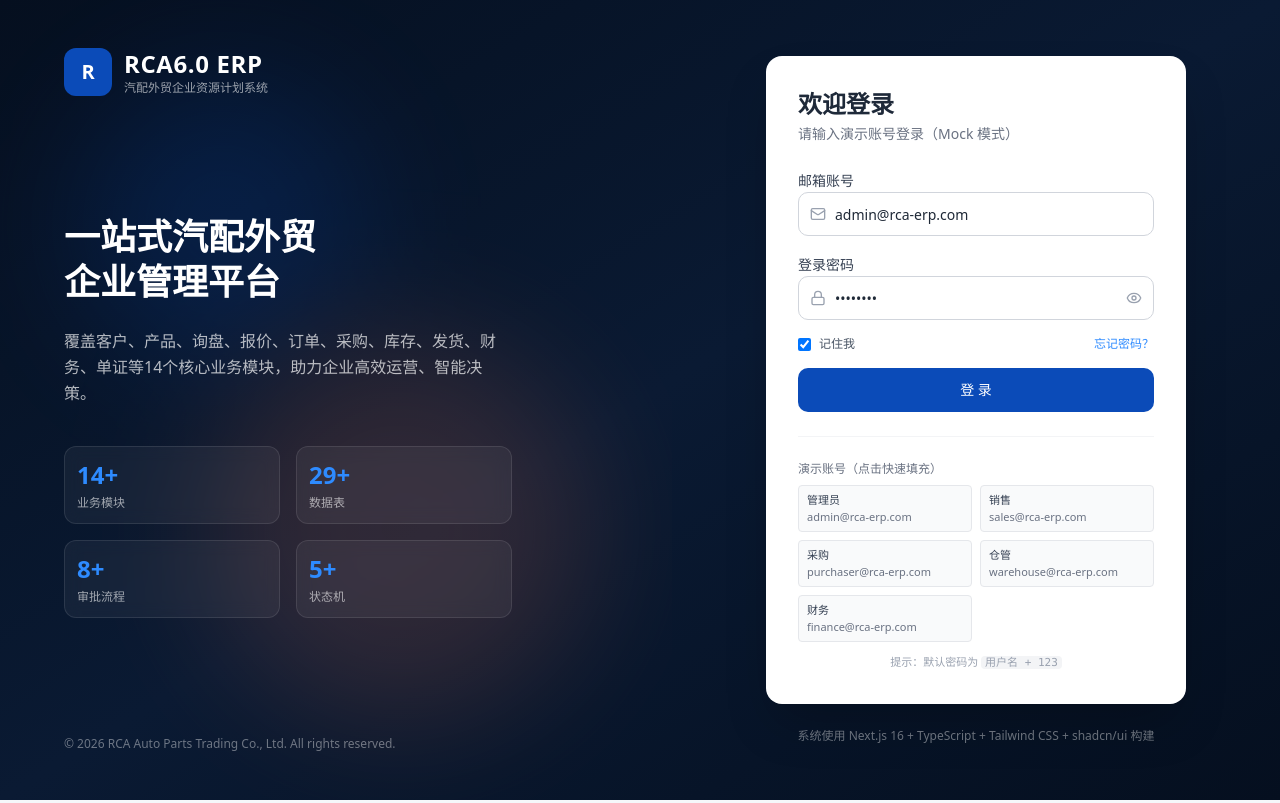
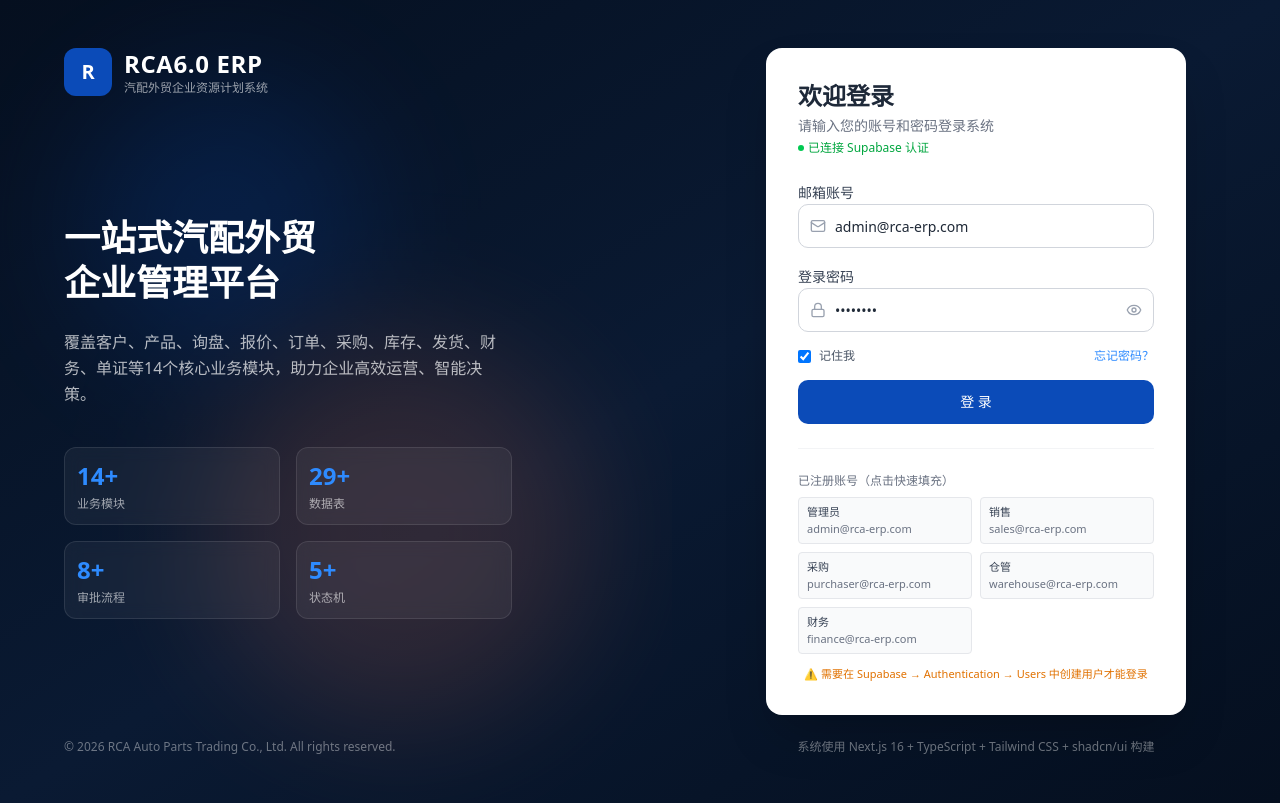
Before and after one commit to aazr8849-ship-it/rca-erp, a Next.js app: page /login in a window 1280 px wide. Built offline with nearby package versions, Linux system fonts and the light colour scheme; no server answers.

Commit message:
fix: 硬编码Supabase配置解决环境变量未注入问题
- EntitySelector直接用fetch调用Supabase REST API
- supabase/client.ts添加后备URL和key
- useSupabase函数总是返回true
- 确保构建产物里始终有Supabase连接能力

```diff
--- a/src/app/(dashboard)/customers/[id]/page.tsx
+++ b/src/app/(dashboard)/customers/[id]/page.tsx
@@ -16,9 +16,7 @@ import { fetchCustomerById } from "@/lib/api/customers";
 import type { Inquiry, Order, Quotation } from "@/lib/types";
 
 const useSupabase = () => {
-  const url = process.env.NEXT_PUBLIC_SUPABASE_URL;
-  const key = process.env.NEXT_PUBLIC_SUPABASE_ANON_KEY;
-  return !!(url && key && !key.includes("REPLACE_WITH") && url.startsWith("https://") && (key.startsWith("sb_publishable_") || key.startsWith("eyJ")) && key.length > 30);
+  return true; // 总是启用Supabase（有fallback配置）
 };
 
 export default function CustomerDetailPage({ params }: { params: Promise<{ id: string }> }) {
--- a/src/app/(dashboard)/customers/page.tsx
+++ b/src/app/(dashboard)/customers/page.tsx
@@ -31,10 +31,7 @@ import {
 
 // 检测是否配置了 Supabase
 const useSupabase = () => {
-  const url = process.env.NEXT_PUBLIC_SUPABASE_URL;
-  const key = process.env.NEXT_PUBLIC_SUPABASE_ANON_KEY;
-  // 检查环境变量是否存在且不是占位符
-  return !!(url && key && !key.includes("REPLACE_WITH") && url.startsWith("https://"));
+  return true; // 总是启用Supabase（有fallback配置）
 };
 
 export default function CustomersPage() {
--- a/src/app/(dashboard)/layout.tsx
+++ b/src/app/(dashboard)/layout.tsx
@@ -12,9 +12,7 @@ import { hasPermission } from "@/lib/permissions";
 import { toast } from "sonner";
 
 const useSupabase = () => {
-  const url = process.env.NEXT_PUBLIC_SUPABASE_URL;
-  const key = process.env.NEXT_PUBLIC_SUPABASE_ANON_KEY;
-  return !!(url && key && !key.includes("REPLACE_WITH") && url.startsWith("https://") && (key.startsWith("sb_publishable_") || key.startsWith("eyJ")) && key.length > 30);
+  return true; // 总是启用Supabase（有fallback配置）
 };
 
 export default function DashboardLayout({
--- a/src/app/(dashboard)/products/[id]/page.tsx
+++ b/src/app/(dashboard)/products/[id]/page.tsx
@@ -12,9 +12,7 @@ import { formatCurrency, formatDate } from "@/lib/utils";
 import { fetchProductById } from "@/lib/api/products";
 
 const useSupabase = () => {
-  const url = process.env.NEXT_PUBLIC_SUPABASE_URL;
-  const key = process.env.NEXT_PUBLIC_SUPABASE_ANON_KEY;
-  return !!(url && key && !key.includes("REPLACE_WITH") && url.startsWith("https://") && (key.startsWith("sb_publishable_") || key.startsWith("eyJ")) && key.length > 30);
+  return true; // 总是启用Supabase（有fallback配置）
 };
 
 export default function ProductDetailPage({ params }: { params: Promise<{ id: string }> }) {
--- a/src/app/(dashboard)/products/page.tsx
+++ b/src/app/(dashboard)/products/page.tsx
@@ -30,9 +30,7 @@ import {
 
 // 检测是否配置了 Supabase
 const useSupabase = () => {
-  const url = process.env.NEXT_PUBLIC_SUPABASE_URL;
-  const key = process.env.NEXT_PUBLIC_SUPABASE_ANON_KEY;
-  return !!(url && key && !key.includes("REPLACE_WITH") && url.startsWith("https://") && (key.startsWith("sb_publishable_") || key.startsWith("eyJ")) && key.length > 30);
+  return true; // 总是启用Supabase（有fallback配置）
 };
 
 export default function ProductsPage() {
--- a/src/app/(dashboard)/profile/page.tsx
+++ b/src/app/(dashboard)/profile/page.tsx
@@ -13,9 +13,7 @@ import { ROLE_LABELS, ROLE_COLORS, type UserRole } from "@/lib/permissions";
 import { formatDate } from "@/lib/utils";
 
 const useSupabase = () => {
-  const url = process.env.NEXT_PUBLIC_SUPABASE_URL;
-  const key = process.env.NEXT_PUBLIC_SUPABASE_ANON_KEY;
-  return !!(url && key && !key.includes("REPLACE_WITH") && url.startsWith("https://") && key.length > 30);
+  return true; // 总是启用Supabase（有fallback配置）
 };
 
 export default function ProfilePage() {
--- a/src/app/(dashboard)/suppliers/[id]/page.tsx
+++ b/src/app/(dashboard)/suppliers/[id]/page.tsx
@@ -17,9 +17,7 @@ import { StarRating } from "../page";
 import type { PurchaseOrder, Payable } from "@/lib/types";
 
 const useSupabase = () => {
-  const url = process.env.NEXT_PUBLIC_SUPABASE_URL;
-  const key = process.env.NEXT_PUBLIC_SUPABASE_ANON_KEY;
-  return !!(url && key && !key.includes("REPLACE_WITH") && url.startsWith("https://") && (key.startsWith("sb_publishable_") || key.startsWith("eyJ")) && key.length > 30);
+  return true; // 总是启用Supabase（有fallback配置）
 };
 
 export default function SupplierDetailPage({ params }: { params: Promise<{ id: string }> }) {
--- a/src/app/(dashboard)/users/page.tsx
+++ b/src/app/(dashboard)/users/page.tsx
@@ -25,9 +25,7 @@ interface UserProfile {
 }
 
 const useSupabase = () => {
-  const url = process.env.NEXT_PUBLIC_SUPABASE_URL;
-  const key = process.env.NEXT_PUBLIC_SUPABASE_ANON_KEY;
-  return !!(url && key && !key.includes("REPLACE_WITH") && url.startsWith("https://") && key.length > 30);
+  return true; // 总是启用Supabase（有fallback配置）
 };
 
 export default function UsersPage() {
--- a/src/app/login/page.tsx
+++ b/src/app/login/page.tsx
@@ -9,9 +9,7 @@ import { signIn } from "@/lib/api/auth";
 
 // 检测是否配置了 Supabase
 const useSupabase = () => {
-  const url = process.env.NEXT_PUBLIC_SUPABASE_URL;
-  const key = process.env.NEXT_PUBLIC_SUPABASE_ANON_KEY;
-  return !!(url && key && !key.includes("REPLACE_WITH") && url.startsWith("https://") && (key.startsWith("sb_publishable_") || key.startsWith("eyJ")) && key.length > 30);
+  return true; // 总是启用Supabase（有fallback配置）
 };
 
 const DEMO_ACCOUNTS = [
--- a/src/components/common/entity-selector.tsx
+++ b/src/components/common/entity-selector.tsx
@@ -4,14 +4,29 @@ import { Popover, PopoverContent, PopoverTrigger } from "@/components/ui/popover
 import { Button } from "@/components/ui/button";
 import { Input } from "@/components/ui/input";
 import { ChevronDown, Search } from "lucide-react";
-import { supabase } from "@/lib/supabase/client";
+
+// Supabase配置（publishable key是公开的，可以硬编码）
+const SUPABASE_URL = "https://odmshppyeeaqgurztpfy.supabase.co";
+const SUPABASE_KEY = process.env.NEXT_PUBLIC_SUPABASE_ANON_KEY || "sb_publishable_uMcpiqTcs3HUbcZu5asyVw_k_bes_1b";
+
+async function fetchTable(table: string, search: string, searchFields: string[]) {
+  let url = `${SUPABASE_URL}/rest/v1/${table}?select=*&limit=20`;
+  if (search && searchFields.length > 0) {
+    const filters = searchFields.map(f => `${f}.ilike.%${search}%`).join(",");
+    url += `&or=${filters}`;
+  }
+  const res = await fetch(url, {
+    headers: { apikey: SUPABASE_KEY, Authorization: `Bearer ${SUPABASE_KEY}` },
+  });
+  if (!res.ok) return [];
+  return await res.json();
+}
 
 interface EntitySelectorProps {
   table: string;
   value: string;
   onChange: (id: string, name: string, extra?: any) => void;
   placeholder: string;
-  label?: string;
   searchFields?: string[];
   displayFields?: string[];
 }
@@ -25,32 +40,30 @@ export function EntitySelector({
   const [selectedName, setSelectedName] = useState("");
 
   useEffect(() => {
-    if (value && items.length === 0) {
-      fetchData();
-    }
+    if (value) fetchData("");
   }, [value]);
 
   useEffect(() => {
-    if (open) fetchData();
+    if (open) fetchData(search);
   }, [open]);
 
   useEffect(() => {
-    if (open && search !== "") fetchData();
+    if (open && search !== "") {
+      const timer = setTimeout(() => fetchData(search), 300);
+      return () => clearTimeout(timer);
+    }
   }, [search]);
 
-  const fetchData = async () => {
-    if (!supabase) return;
-    let query = supabase.from(table).select("*").is("deleted_at", null).limit(20);
-    if (search) {
-      const filters = searchFields.map(f => `${f}.ilike.%${search}%`).join(",");
-      query = query.or(filters);
-    }
-    const { data } = await query;
-    setItems(data || []);
-    // 找到当前选中项的名称
-    if (value && data) {
-      const found = data.find((d: any) => d.id === value);
-      if (found) setSelectedName(found[displayFields[0]] || "");
+  const fetchData = async (s: string) => {
+    try {
+      const data = await fetchTable(table, s, searchFields);
+      setItems(data || []);
+      if (value && data) {
+        const found = data.find((d: any) => d.id === value);
+        if (found) setSelectedName(found[displayFields[0]] || "");
+      }
+    } catch (e) {
+      console.error("EntitySelector fetch error:", e);
     }
   };
 
@@ -82,7 +95,7 @@ export function EntitySelector({
               <button
                 key={item.id}
                 type="button"
-                className="w-full text-left px-3 py-2 hover:bg-slate-50 text-sm border-b border-slate-100 last:border-0"
+                className="w-full text-left px-3 py-2 hover:bg-slate-50 dark:hover:bg-slate-800 text-sm border-b border-slate-100 dark:border-slate-700 last:border-0"
                 onClick={() => {
                   onChange(item.id, item[displayFields[0]] || "", item);
                   setSelectedName(item[displayFields[0]] || "");
@@ -102,7 +115,6 @@ export function EntitySelector({
   );
 }
 
-// 便捷封装
 export function CustomerSelector({ value, onChange }: { value: string; onChange: (id: string, name: string, extra?: any) => void }) {
   return <EntitySelector table="customers" value={value} onChange={onChange} placeholder="选择客户..." searchFields={["name", "code"]} displayFields={["name", "country"]} />;
 }
@@ -115,7 +127,6 @@ export function ProductSelector({ value, onChange }: { value: string; onChange:
   return <EntitySelector table="products" value={value} onChange={onChange} placeholder="选择产品..." searchFields={["name", "code", "oem_number"]} displayFields={["name", "oem_number"]} />;
 }
 
-
 export function OrderSelector({ value, onChange }: { value: string; onChange: (id: string, name: string, extra?: any) => void }) {
-  return <EntitySelector table="orders" value={value} onChange={onChange} placeholder="选择订单..." searchFields={["code", "customer_id"]} displayFields={["code"]} />;
+  return <EntitySelector table="orders" value={value} onChange={onChange} placeholder="选择订单..." searchFields={["code"]} displayFields={["code"]} />;
 }
--- a/src/lib/supabase/client.ts
+++ b/src/lib/supabase/client.ts
@@ -1,41 +1,24 @@
 "use client";
 import { createBrowserClient } from "@supabase/ssr";
 
-/**
- * 浏览器端 Supabase 客户端
- * 安全初始化：环境变量缺失或无效时返回 null
- */
+// 后备配置（publishable key是公开的）
+const FALLBACK_URL = "https://odmshppyeeaqgurztpfy.supabase.co";
+const FALLBACK_KEY = "sb_publishable_uMcpiqTcs3HUbcZu5asyVw_k_bes_1b";
+
 let supabaseClient: ReturnType<typeof createBrowserClient> | null = null;
 
 function initClient() {
-  const url = process.env.NEXT_PUBLIC_SUPABASE_URL;
-  const key = process.env.NEXT_PUBLIC_SUPABASE_ANON_KEY;
+  const url = process.env.NEXT_PUBLIC_SUPABASE_URL || FALLBACK_URL;
+  const key = process.env.NEXT_PUBLIC_SUPABASE_ANON_KEY || FALLBACK_KEY;
 
   if (!url || !key) {
-    console.warn("⚠️ Supabase 环境变量未配置，将使用 Mock 模式");
-    return null;
-  }
-
-  // 验证 key 格式（新版 sb_publishable_ 格式约46字符，旧版JWT格式100+字符）
-  if (!key.startsWith("sb_publishable_") && !key.startsWith("eyJ")) {
-    console.error("❌ NEXT_PUBLIC_SUPABASE_ANON_KEY 格式错误，应以 sb_publishable_ 或 eyJ 开头");
-    return null;
-  }
-  if (key.length < 40) {
-    console.error("❌ NEXT_PUBLIC_SUPABASE_ANON_KEY 长度异常(" + key.length + "字符)，可能被截断");
-    return null;
-  }
-
-  // 验证 URL 格式
-  if (!url.startsWith("https://") || !url.includes(".supabase.co")) {
-    console.error("❌ NEXT_PUBLIC_SUPABASE_URL 格式错误:", url);
-    return null;
+    console.warn("Supabase 环境变量未配置，使用后备配置");
   }
 
   try {
     return createBrowserClient(url, key);
   } catch (err) {
-    console.error("❌ Supabase 客户端初始化失败:", err);
+    console.error("Supabase 客户端初始化失败:", err);
     return null;
   }
 }
```
Also changed, not shown: public/sw.js.
